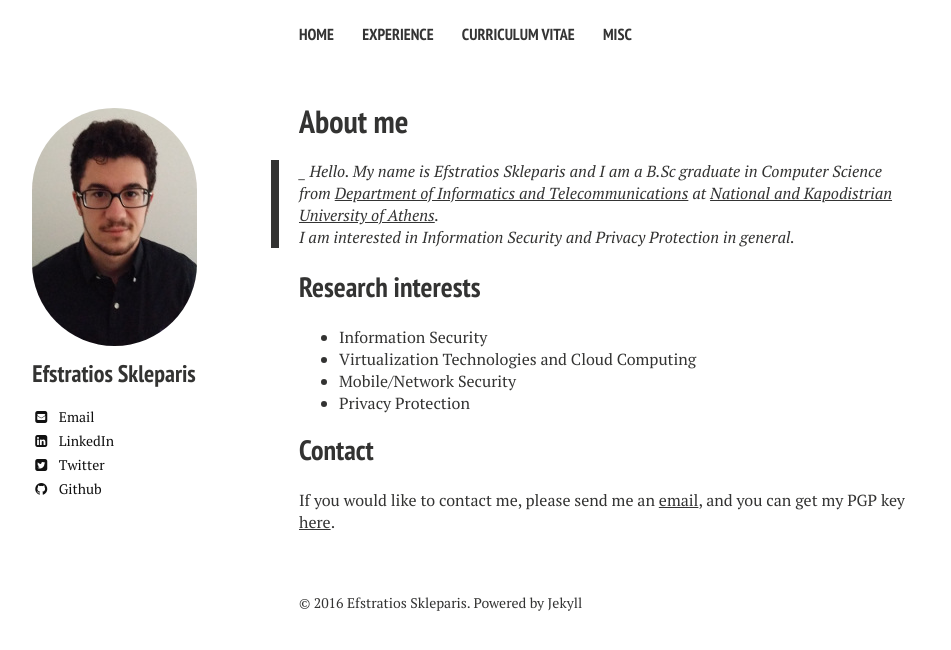
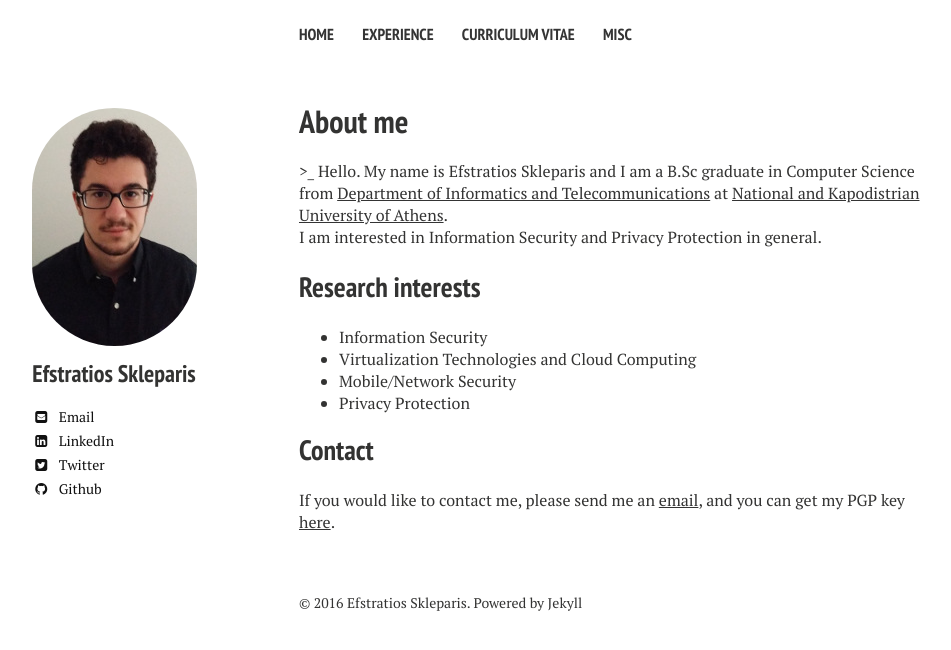
Before and after one commit to efstratios/efstratios.github.io, a Jekyll site: the page built from index.md, in a window 1280 px wide. Shown: the top 650 px of the page, without its empty margins (21-972 px from the left). Built offline with Jekyll 4.4.1, drawn with Linux system fonts in a browser that asks for light colours; nearby versions of some CDN libraries.

Commit message:
minor_updates

```diff
--- a/index.md
+++ b/index.md
@@ -4,7 +4,7 @@ title: About me
 excerpt: "Efstratios Skleparis - Personal Webpage"
 ---
 
- >_ Hello. My name is Efstratios Skleparis and I am a B.Sc graduate in Computer Science from [Department of Informatics and Telecommunications](http://di.uoa.gr/eng){:target="_blank"} at [National and Kapodistrian University of Athens](http://en.uoa.gr){:target="_blank"}. <br/>I am interested in Information Security and Privacy Protection in general.
+ \>_ Hello. My name is Efstratios Skleparis and I am a B.Sc graduate in Computer Science from [Department of Informatics and Telecommunications](http://di.uoa.gr/eng){:target="_blank"} at [National and Kapodistrian University of Athens](http://en.uoa.gr){:target="_blank"}. <br/>I am interested in Information Security and Privacy Protection in general.
 
 ## Research interests
 
```
